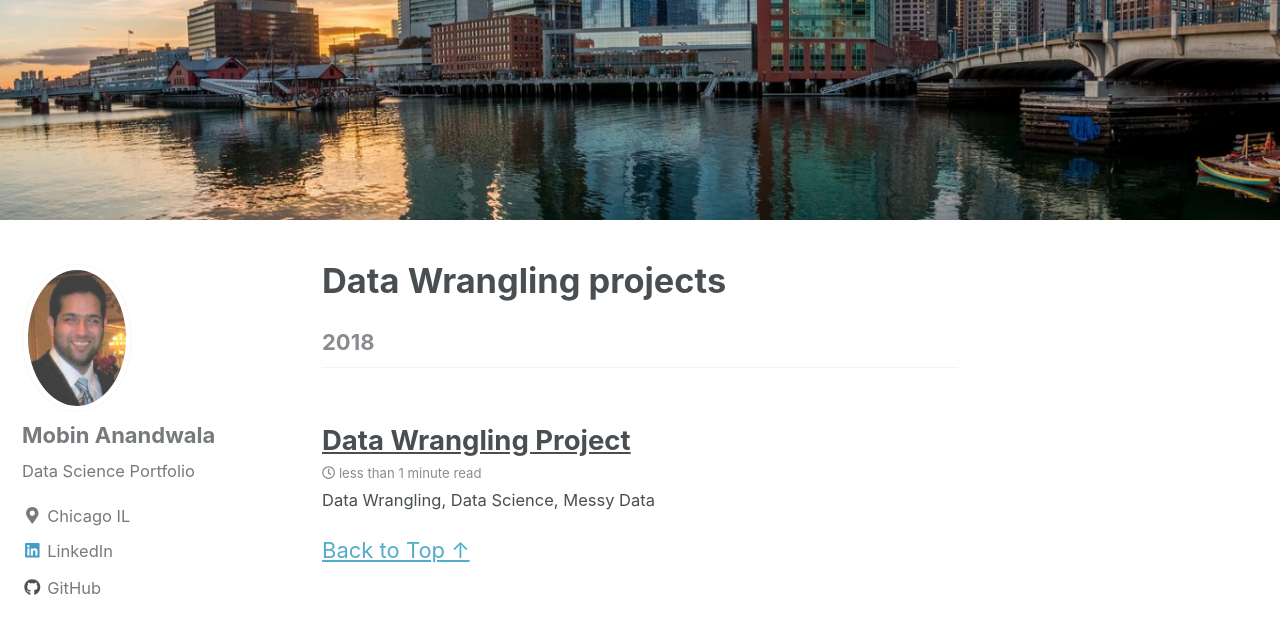
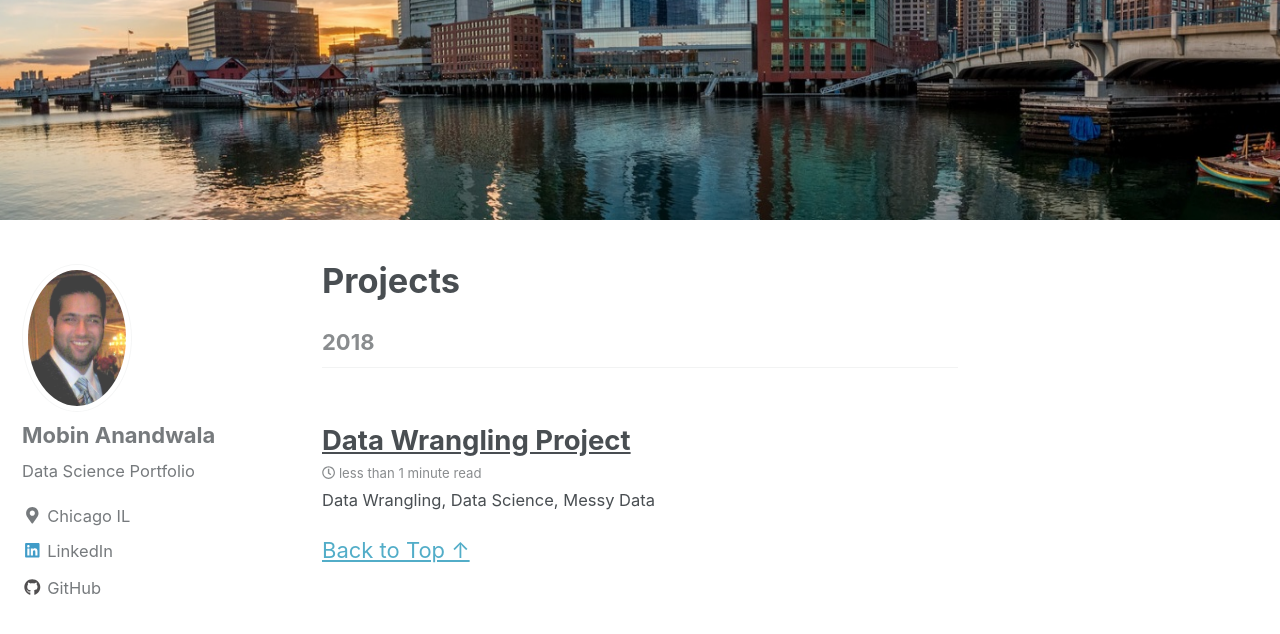
Before and after one commit to manandwa/manandwa.github.io, a Jekyll site: the page built from _pages/machinelearning.md, in a window 1280 px wide and 900 px high, scrolled down 355 px. Shown: the top 634 px of the window. Built offline with Jekyll 4.4.1, drawn with Linux system fonts in a browser that asks for light colours; nearby versions of some CDN libraries.

Commit message:
Update machinelearning.md

```diff
--- a/_pages/machinelearning.md
+++ b/_pages/machinelearning.md
@@ -1,7 +1,7 @@
 ---
 layout: posts
-permalink: /data-wrangling/
-title: "Data Wrangling projects"
+permalink: /projects/
+title: "Projects"
 author_profile: true
 header:
   image: "/images/fort point.png"
```
